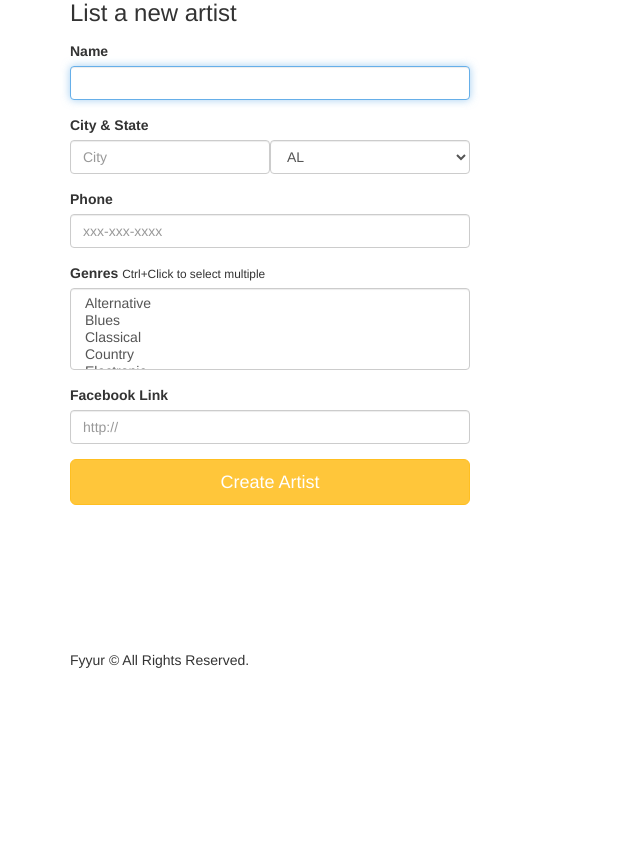
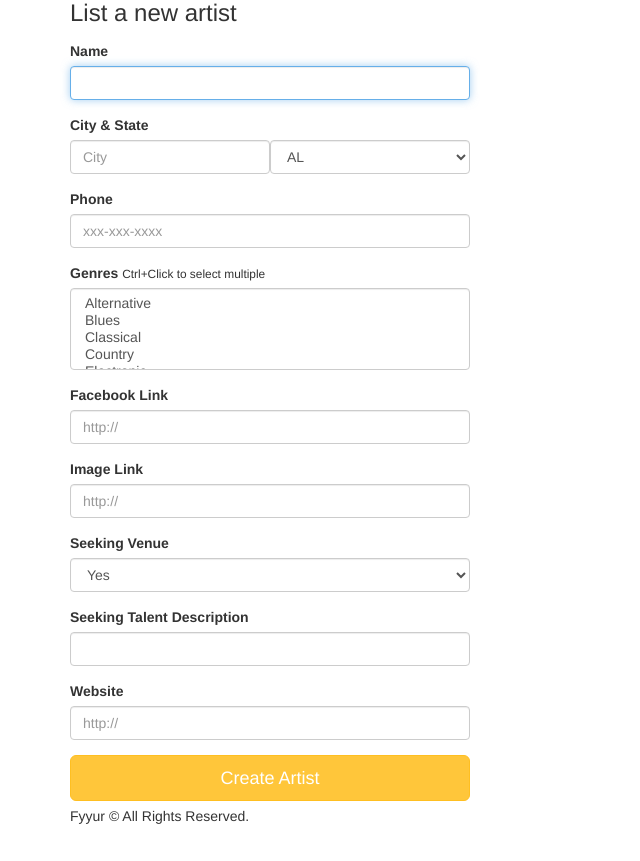
Before and after one commit to RanaEmad/fyyur, a Flask app: page /artists/create in a window 1280 px wide. Shown: the part 95-956 px from the top of the page, without its empty margins (0-640 px from the left). Before the commit the page ends 763 px from the top, so only its background shows below. Run offline with Flask 2, Linux system fonts and the light colour scheme; some libraries are stand-ins or nearby versions.

Commit message:
add new params for artist

```diff
--- a/app.py
+++ b/app.py
@@ -572,8 +572,10 @@ def create_artist_submission():
   # TODO: insert form data as a new Venue record in the db, instead
   error= False
   try:
-    artist= Artist(name=request.form['name'],city=request.form['city'],state=request.form['state'],phone=request.form['phone'],facebook_link=request.form['facebook_link'])
-    # venue= Venue(name=request.form['name'],city=request.form['city'],state=request.form['state'],address=request.form['address'],phone=request.form['phone'],image_link=request.form['image_link'],facebook_link=request.form['facebook_link'])
+    seeking_venue=True
+    if request.form['seeking_venue']=='No':
+      seeking_venue=False
+    artist= Artist(name=request.form['name'],city=request.form['city'],state=request.form['state'],phone=request.form['phone'],facebook_link=request.form['facebook_link'],image_link=request.form['image_link'],seeking_venue=seeking_venue,seeking_description=request.form['seeking_description'],website=request.form['website'],genres=json.dumps(request.form.getlist('genres')))
     db.session.add(artist)
     db.session.commit()
   except:
@@ -587,7 +589,7 @@ def create_artist_submission():
   # TODO: on unsuccessful db insert, flash an error instead.
   # e.g., flash('An error occurred. Artist ' + data.name + ' could not be listed.')
   if error:
-    flash('An error occurred. Artist ' + data.name + ' could not be listed.')
+    flash('An error occurred. Artist ' + request.form["name"] + ' could not be listed.')
   else:
     flash('Artist ' + request.form['name'] + ' was successfully listed!')
   return render_template('pages/home.html')
--- a/forms.py
+++ b/forms.py
@@ -198,7 +198,7 @@ class ArtistForm(Form):
         'phone'
     )
     image_link = StringField(
-        'image_link'
+        'image_link', validators=[DataRequired()]
     )
     genres = SelectMultipleField(
         # TODO implement enum restriction
@@ -230,4 +230,17 @@ class ArtistForm(Form):
         'facebook_link', validators=[URL()]
     )
 
+    website = StringField(
+        'website', validators=[URL()]
+    )
+    seeking_venue = SelectField(
+        'seeking_venue', validators=[],
+        choices=[
+            ('Yes', 'Yes'),
+            ('No', 'No')]
+    )
+    seeking_description = StringField(
+        'seeking_description'
+    )
+
 # TODO IMPLEMENT NEW ARTIST FORM AND NEW SHOW FORM
--- a/templates/forms/new_artist.html
+++ b/templates/forms/new_artist.html
@@ -36,6 +36,25 @@ block content %}
       {{ form.facebook_link(class_ = 'form-control', placeholder='http://',
       autofocus = true) }}
     </div>
+
+    <div class="form-group">
+      <label for="image_link">Image Link</label>
+      {{ form.image_link(class_ = 'form-control', placeholder='http://',
+      autofocus = true) }}
+    </div>
+    <div class="form-group">
+      <label for="seeking_venue">Seeking Venue</label>
+      {{ form.seeking_venue(class_ = 'form-control', autofocus = true) }}
+    </div>
+    <div class="form-group">
+      <label for="seeking_description">Seeking Talent Description</label>
+      {{ form.seeking_description(class_ = 'form-control', autofocus = true) }}
+    </div>
+    <div class="form-group">
+      <label for="website">Website</label>
+      {{ form.website(class_ = 'form-control', placeholder='http://',
+      autofocus = true) }}
+    </div>
     <input
       type="submit"
       value="Create Artist"
```
